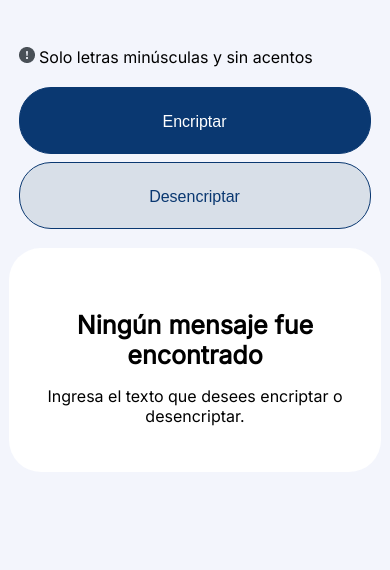
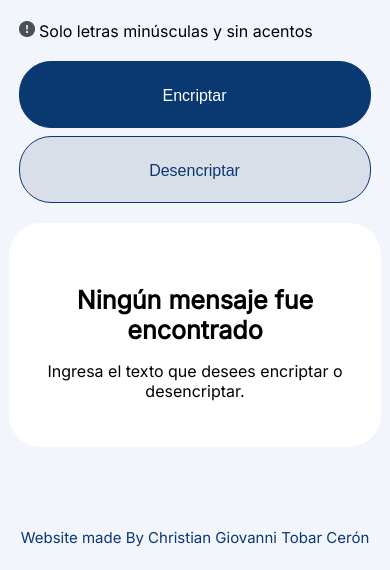
Before and after one commit to Cgeov/Codificador-Alura, a plain HTML site: page index.html in a window 390 px wide. Shown: the part 544-1114 px from the top of the page. Before the commit the page ends 1063 px from the top, so only its background shows below. Drawn offline with Linux system fonts and the light colour scheme.

Commit message:
Little changes

```diff
--- a/css/style.css
+++ b/css/style.css
@@ -1,5 +1,6 @@
 *{
    margin-inline: 0;
+   margin: 0,
 }
 body{
     background-color: #F3F5FC;
@@ -36,7 +37,7 @@ body{
     background-color: transparent;
     color: #0A3871;
     width: 100%;
-    height: 57vh;
+    height: 54vh;
     font-size: 32px;
     line-height: 150%;
     padding: 0.4em 0.4em 0.4em 0;
@@ -120,14 +121,20 @@ textarea {
     padding-left: 20%;
 }
 
-footer{
-    position: absolute;
-    background-color: #0A3871;
-    color: #F3F5FC;
+.footer{
+    position: relative;
+    right: 0;
+    bottom: 0;
+    left: 0;
+    padding: 1rem;
     text-align: center;
-    width: 100%;
-    bottom: 0;
+    color: #0A3871;
+    margin-top: 3vh;
+    font-size: 15px;
+    z-index: 3;
 }
+
+
 
 .alert {
     padding-top: 5px;
@@ -172,16 +179,22 @@ footer{
         width: 95%;
     }
     .parte2{
-        margin-top: 5%;
         width: 95%;
         height: auto;
-        margin-bottom: 10%;
+        margin-block: 5vh;
     }
     .ImgResult{
         display: none;
     }
     .espacio{
         padding-left: 5%;
+    }
+    .footer{
+        background-color: transparent;
+        position: relative;
+        bottom: -1px;
+        color: #0A3871;
+        font-size: 15px;
     }
 }
 
@@ -190,6 +203,10 @@ footer{
     .contenedor{
         display: flex;
         flex-direction: column;
+    }
+    .footer{
+        position: relative;
+        bottom: -1px;
     }
     .parte1{
         width: 95%;
--- a/index.html
+++ b/index.html
@@ -1,6 +1,7 @@
 <!DOCTYPE html>
 <html lang="es">
 <meta charset="UTF-8">
+<title>Codificador Christian Tobar</title>
 <meta name="viewport" content="width=device-width,initial-scale=1">
 <link rel="stylesheet" href="./css/style.css">
 <link href='https://fonts.googleapis.com/css?family=Inter' rel='stylesheet'>
@@ -37,9 +38,9 @@
                 </div>
         </div>
     </div>
+    <div class="footer">
+        <p style="margin: 0;">Website made By Christian Giovanni Tobar Cerón</p>
+    </div>
 </body>
-<!-- <footer>
-    <p>Website made By Christian Giovanni Tobar Cerón</p>
-</footer> -->
 <script src="./js/script.js"></script>
 </html>
```
